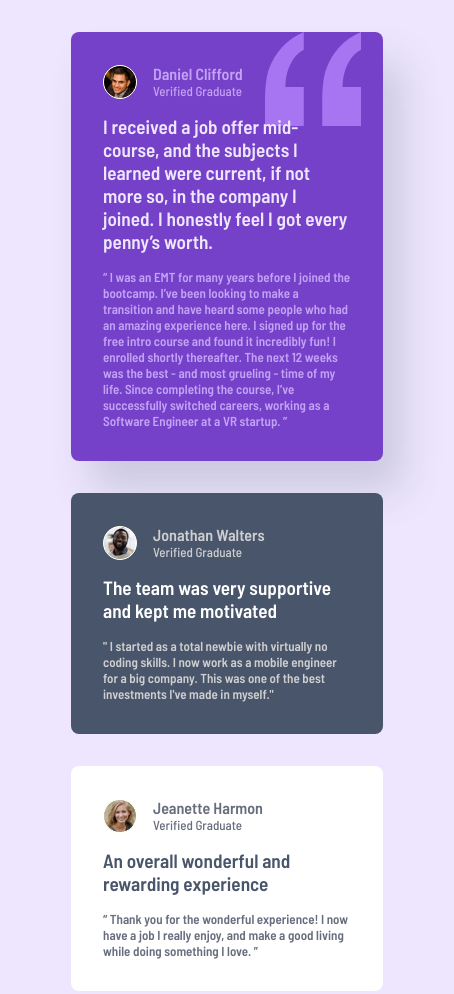
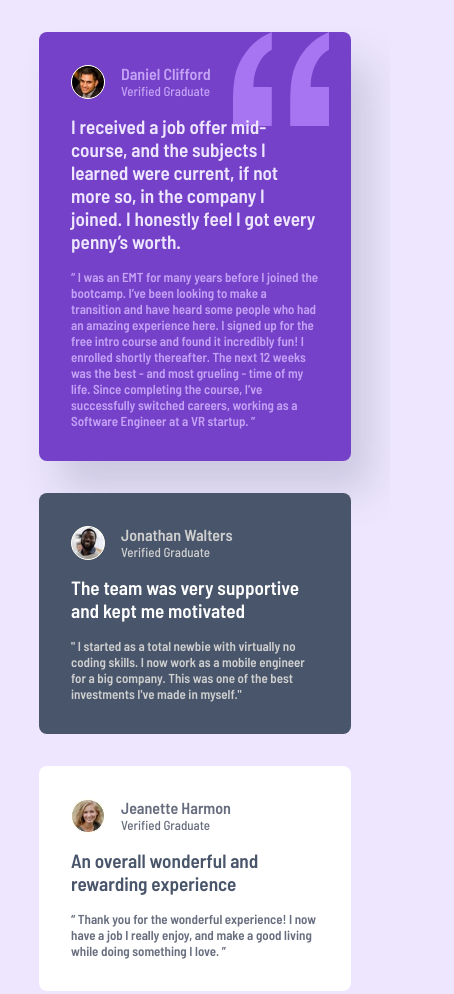
Before and after one commit to ompriyachaudhari/Testimonials-grid-section., a plain HTML site: page index.html in a window 390 px wide. Shown: the top 994 px of the page, 454 px wide, since content can reach past the window. Drawn offline with Linux system fonts and the light colour scheme.

Commit message:
updated style

```diff
--- a/style.css
+++ b/style.css
@@ -237,7 +237,7 @@ body {
         display:flex;
         justify-content: center;
         align-items: center;
-        padding: 2rem;
+        padding: 2rem 0 2rem 0;
     }
 
     .main-grid {
```
